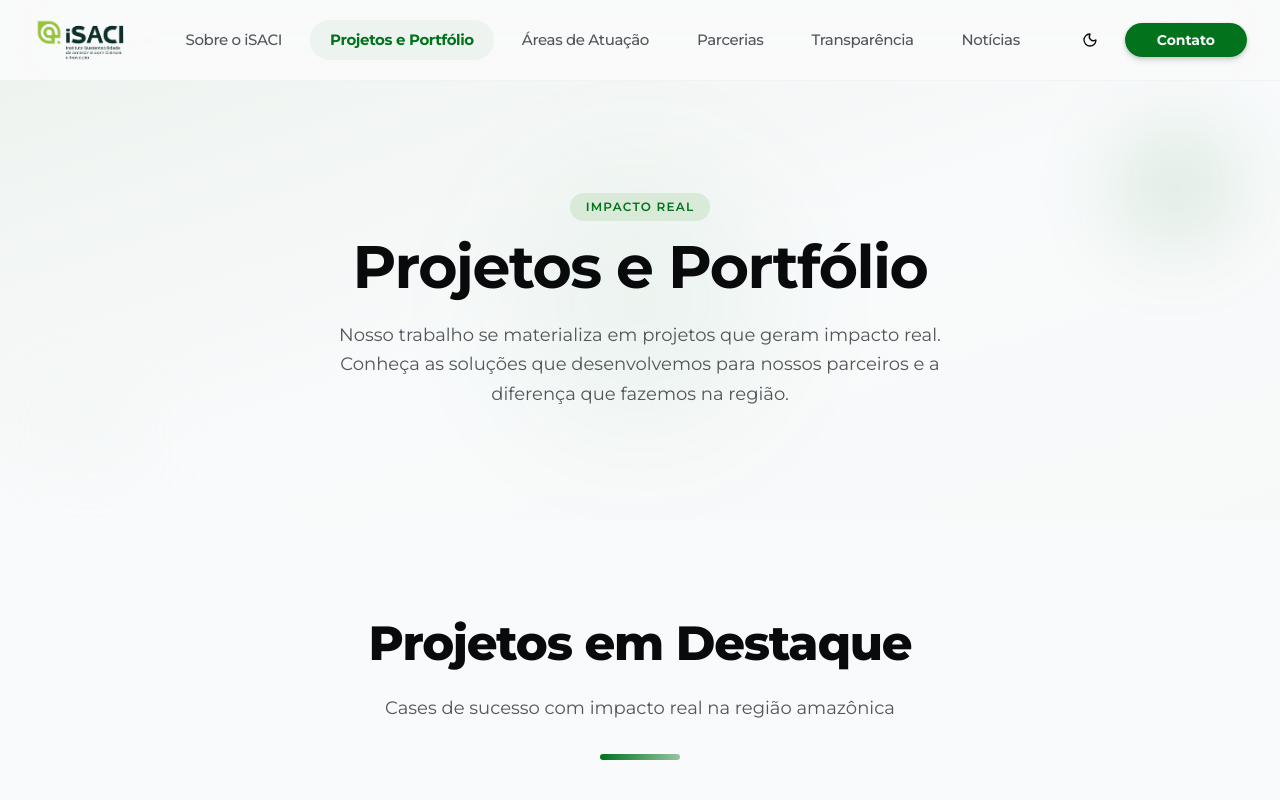
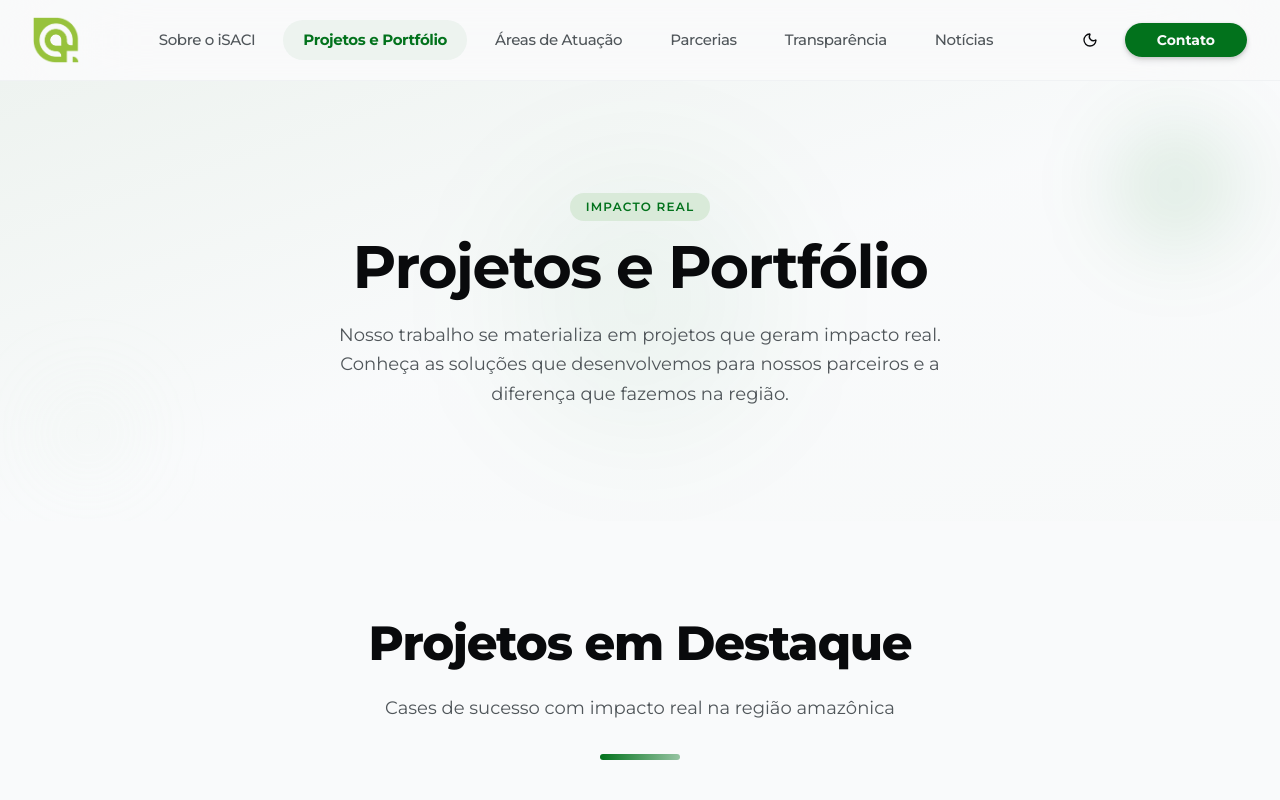
Before and after one commit to Startup-LABCITY/iSACI-Front-end-Web, a Next.js app: page /projetos in a window 1280 px wide. Shown: the top 800 px of the page. Built offline with nearby package versions, Linux system fonts and the light colour scheme.

Commit message:
Logo isaci header icone

```diff
--- a/src/components/header.tsx
+++ b/src/components/header.tsx
@@ -62,7 +62,7 @@ export function Header() {
                 >
                     <Link href="/" className="flex items-center gap-2 group" aria-label="iSACI - Página inicial">
                         <Image
-                            src="/assets/logo.png"
+                            src="/assets/logo_icone.png"
                             alt="Logo iSACI"
                             width={160}
                             height={54}
@@ -118,7 +118,7 @@ export function Header() {
                                         className="flex items-center gap-2"
                                     >
                                         <Image
-                                            src="/assets/logo.png"
+                                            src="/assets/logo_icone.png"
                                             alt="Logo iSACI"
                                             width={140}
                                             height={40}
```
Also changed, not shown: public/assets/logo_icone.png (added).
